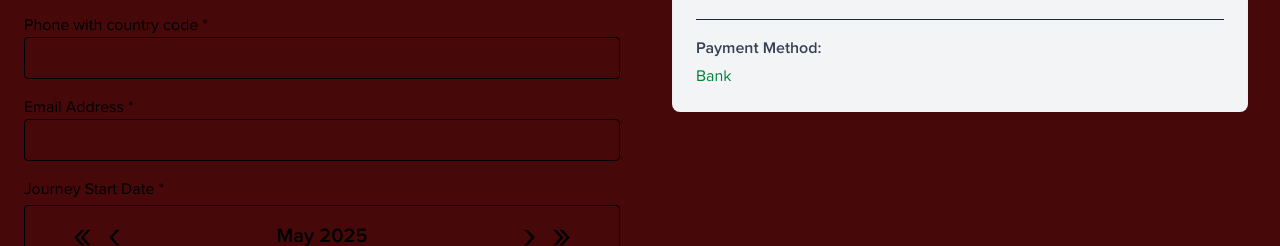
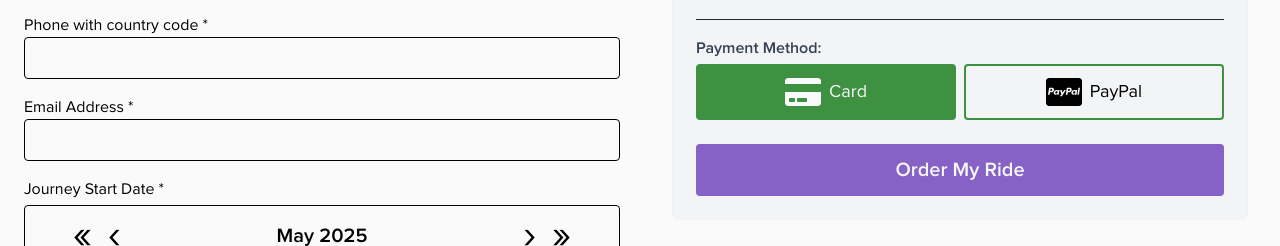
Before and after one commit to Redher012/tripTuk-Next.js, a Next.js app: page /trip/order in a window 1280 px wide. Shown: the part 523-769 px from the top of the page. Built offline with nearby package versions, Linux system fonts and the light colour scheme; no server answers.

Commit message:
Order form

```diff
--- a/package.json
+++ b/package.json
@@ -12,6 +12,8 @@
     "clsx": "^2.1.1",
     "date-fns": "^4.1.0",
     "framer-motion": "^12.11.3",
+    "mongodb": "^6.17.0",
+    "mongoose": "^8.16.0",
     "next": "15.3.2",
     "react": "^19.0.0",
     "react-calendar": "^6.0.0",
--- /dev/null
+++ b/src/app/api/order/route.js
@@ -0,0 +1,18 @@
+import connectDB from "@/lib/mongoose";
+import Order from "@/models/Order";
+
+export async function POST(req) {
+  try {
+    await connectDB();
+    const body = await req.json();
+    console.log(body);
+    const order = await Order.create(body);
+    return Response.json({ success: true, order }, { status: 201 });
+  } catch (error) {
+    console.error("[ORDER_CREATE_ERROR]", error);
+    return Response.json(
+      { success: false, error: "Server error" },
+      { status: 500 }
+    );
+  }
+}
--- a/src/app/components/landing/FirstSectionIllustration.jsx
+++ b/src/app/components/landing/FirstSectionIllustration.jsx
@@ -1,6 +1,7 @@
 import Image from "next/image";
 import React from "react";
 import MainButton from "../MainButton";
+import Link from "next/link";
 
 const FirstSectionIllustration = () => {
   const abTestText = [
@@ -56,7 +57,13 @@ const FirstSectionIllustration = () => {
               Lanka.
             </h2>
             <div className="">
-              <MainButton>Start Exploring</MainButton>
+              {/* <MainButton>Start Exploring</MainButton> */}
+              <Link
+                href="/service"
+                className="bg-purple-500 hover:bg-purple-900 text-neutral-050 py-2 px-4 rounded-full text-2xl cursor-pointer w-full border"
+              >
+                Start Exploring
+              </Link>
             </div>
           </div>
         </div>
--- a/src/app/trip/order/page.js
+++ b/src/app/trip/order/page.js
@@ -1,6 +1,8 @@
 "use client";
 import React, { useEffect, useState } from "react";
 import Calendar from "react-calendar";
+import { FaCreditCard } from "react-icons/fa";
+import { FaCcPaypal } from "react-icons/fa";
 
 const today = new Date();
 today.setHours(0, 0, 0, 0);
@@ -15,7 +17,7 @@ theDayAfter.setHours(0, 0, 0, 0);
 
 const Order = () => {
   const [names, setNames] = useState("");
-  const [paymentMethod, setPaymentMethod] = useState("bank");
+  const [paymentMethod, setPaymentMethod] = useState("card");
   const [countries, setCountries] = useState([]);
   const [selectedCountry, setSelectedCountry] = useState("");
   const [address, setAddress] = useState("");
@@ -35,7 +37,7 @@ const Order = () => {
   const passengersCount = Number(numberPassenger.split(" ")[0]);
   const tukTuksNeeded = Math.ceil(passengersCount / 2) || 1;
   const priceVehicleDay = Number(process.env.NEXT_PUBLIC_TUK_TUK_PRICE_DAY);
-  const priceToatalTrip = tukTuksNeeded * priceVehicleDay * daysTrip;
+  const priceTotalTrip = tukTuksNeeded * priceVehicleDay * daysTrip;
 
   useEffect(() => {
     if (startDate) {
@@ -48,20 +50,59 @@ const Order = () => {
 
   useEffect(() => {
     const getCountries = async () => {
-      const res = await fetch("https://restcountries.com/v3.1/all");
+      const res = await fetch(
+        "https://restcountries.com/v3.1/all?fields=name,cca2"
+      );
       const countries = await res.json();
 
       const sorted = countries.sort((a, b) =>
         a.name.common.localeCompare(b.name.common)
       );
       setCountries(countries);
-      // console.log(sorted);
     };
     getCountries();
   }, []);
 
+  const handleCreateOrder = async function () {
+    const res = await fetch("/api/order", {
+      method: "POST",
+      headers: { "Content-Type": "application/json" },
+      body: JSON.stringify({
+        names,
+        paymentMethod,
+        selectedCountry,
+        address,
+        town,
+        postCode,
+        phone,
+        email,
+        startDate,
+        endDate,
+        pickupPoint,
+        pickupAddress,
+        departureTime,
+        tripDuration,
+        numberPassenger,
+        daysTrip,
+        passengersCount,
+        tukTuksNeeded,
+        priceVehicleDay,
+        priceTotalTrip,
+      }),
+    });
+
+    const data = await res.json();
+    console.log(data);
+
+    if (res.ok) {
+      alert("Order created successfully");
+    } else {
+      alert("Order creation failed");
+    }
+  };
+
   return (
-    <div className="max-w-7xl mx-auto pt-16 p-6 bg-red-950 rounded-lg shadow-lg grid md:grid-cols-2 gap-10 relative">
+    <div className="max-w-7xl mx-auto pt-16 p-6 bg-neutral-50 rounded-lg shadow-lg grid md:grid-cols-2 gap-10 relative">
       {/* Left Side - Form Fields */}
       <form className="space-y-4">
         <h2 className="text-4xl font-semibold mb-4">Product Order Form</h2>
@@ -307,23 +348,50 @@ const Order = () => {
                 <strong>{daysTrip || 1}</strong>{" "}
                 {daysTrip === 1 ? "day" : "days"}
               </span>
-              <span>${priceToatalTrip.toFixed(2)}</span>
+              <span>${priceTotalTrip.toFixed(2)}</span>
             </div>
             <div className="flex justify-between">
               <span>Extras - {"none"}</span>
-              <span>${priceToatalTrip.toFixed(2)}</span>
+              <span>${priceTotalTrip.toFixed(2)}</span>
             </div>
           </div>
           <div className="w-full h-[1px] bg-primary-900 my-3" />
           <div className="flex justify-between font-semibold">
             <span>Total Price</span>
-            <span>${priceToatalTrip.toFixed(2)}</span>
+            <span>${priceTotalTrip.toFixed(2)}</span>
           </div>
         </div>
 
         <div className="mt-4 space-y-1">
           <p className="font-semibold text-gray-700">Payment Method:</p>
-          <p className="text-green-700 capitalize">{paymentMethod}</p>
+          <div className="grid grid-cols-2 gap-2 text-4xl">
+            <div
+              className={`flex items-center justify-center gap-2 py-2 border-2 border-primary-500 rounded cursor-pointer hover:bg-primary-600 ${
+                paymentMethod === "card" && "bg-primary-500 text-gray-50"
+              }`}
+              onClick={() => setPaymentMethod("card")}
+            >
+              <FaCreditCard />
+              <p className="text-lg">Card</p>
+            </div>
+            <div
+              className={`flex items-center justify-center gap-2 py-2 border-2 border-primary-500 rounded cursor-pointer hover:bg-primary-600 ${
+                paymentMethod === "payPal" && "bg-primary-500 text-gray-50"
+              }`}
+              onClick={() => setPaymentMethod("payPal")}
+            >
+              <FaCcPaypal />
+              <p className="text-lg">PayPal</p>
+            </div>
+          </div>
+        </div>
+        <div className="pt-6 ">
+          <button
+            onClick={handleCreateOrder}
+            className="w-full bg-purple-300 py-3 text-xl cursor-pointer rounded font-semibold text-neutral-050 hover:bg-purple-700"
+          >
+            Order My Ride
+          </button>
         </div>
       </div>
     </div>
--- /dev/null
+++ b/src/lib/mongoose.js
@@ -0,0 +1,26 @@
+import mongoose from "mongoose";
+
+const MONGO_URI = process.env.MONGODB_URI;
+
+if (!MONGO_URI) {
+  throw new Error("Please define the MONGODB_URI");
+}
+
+let cached = global.mongoose;
+
+if (!cached) {
+  cached = global.mongoose = { conn: null, promise: null };
+}
+
+async function connectDB() {
+  if (cached.conn) return cached.conn;
+  if (!cached.promise) {
+    cached.promise = mongoose
+      .connect(MONGO_URI, { bufferCommands: false })
+      .then((conn) => conn);
+  }
+  cached.conn = await cached.promise;
+  return cached.conn;
+}
+
+export default connectDB;
--- /dev/null
+++ b/src/models/Order.js
@@ -0,0 +1,41 @@
+import mongoose from "mongoose";
+
+const OrderSchema = new mongoose.Schema(
+  {
+    names: { type: String, required: true },
+    paymentMethod: {
+      type: String,
+      enum: ["payPal", "card"],
+      default: "bank",
+    },
+
+    selectedCountry: { type: String, required: true },
+    address: { type: String, required: true },
+    town: { type: String, required: true },
+    postCode: { type: String, required: true },
+    phone: { type: String, required: true },
+    email: { type: String, required: true },
+
+    startDate: { type: Date, required: true },
+    endDate: { type: Date, required: true },
+
+    pickupPoint: { type: String },
+    pickupAddress: { type: String },
+    departureTime: { type: String },
+
+    tripDuration: { type: String },
+    numberPassenger: { type: String },
+
+    daysTrip: { type: Number }, // derived
+    passengersCount: { type: Number }, // derived
+    tukTuksNeeded: { type: Number }, // derived
+    priceVehicleDay: { type: Number }, // from .env
+    priceTotalTrip: { type: Number }, // derived
+    paid: { type: Boolean, default: false },
+  },
+  {
+    timestamps: true,
+  }
+);
+
+export default mongoose.models.Order || mongoose.model("Order", OrderSchema);
```
Also changed, not shown: 1 other file (tests, documents, lock files or other folders).
